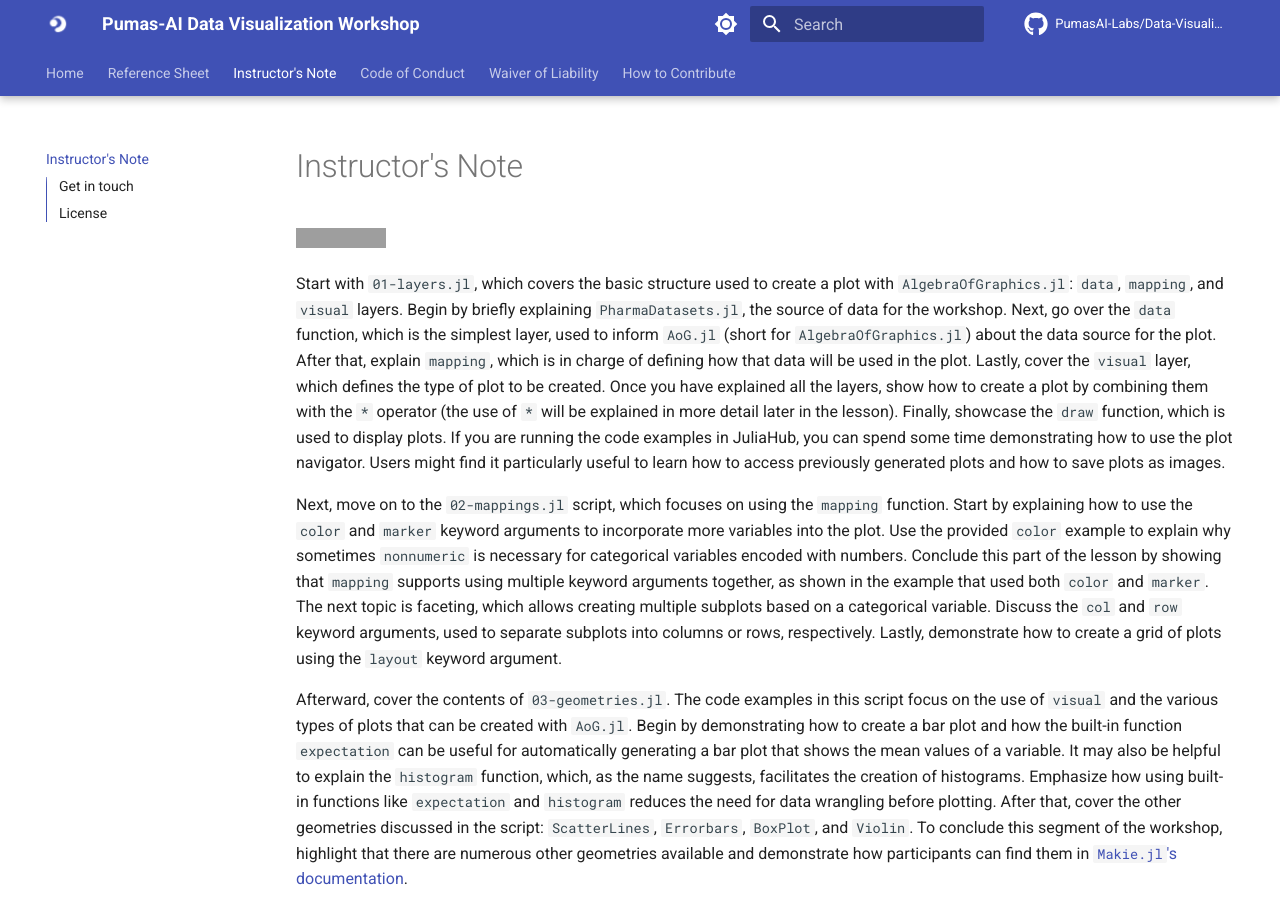
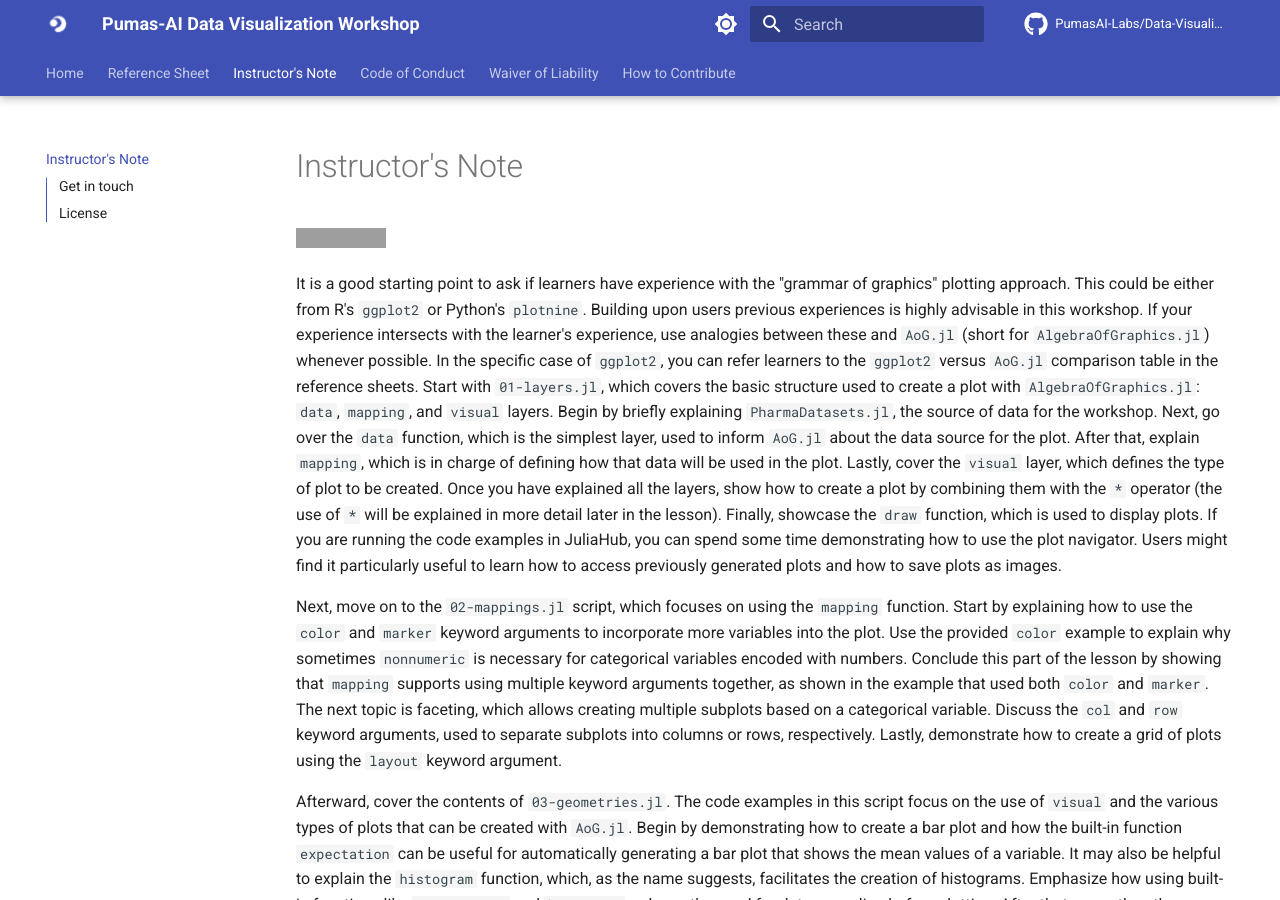
Before and after one commit to PumasAI-Labs/Data-Visualization, an MkDocs documentation site: the page built from docs/instructors.md, in a window 1280 px wide and 900 px high. Built offline with MkDocs 1.6.1 and Material for MkDocs 9.7.7, drawn with Linux system fonts in a browser that asks for light colours; comment, search, counter and statistics services are not loaded; grey boxes are pictures that could not be loaded.

Commit message:
Apply suggestions from code review
Co-authored-by: Jose Storopoli <jose@storopoli.io>

```diff
--- a/docs/instructors.md
+++ b/docs/instructors.md
@@ -4,9 +4,15 @@ title: Instructor's Notes for Pumas-AI Data Visualization Workshop
 
 [![CC BY-SA 4.0](https://img.shields.io/badge/License-CC%20BY--SA%204.0-lightgrey.svg)](http://creativecommons.org/licenses/by-sa/4.0/)
 
+It is a good starting point to ask if learners have experience with the "grammar of graphics" plotting approach.
+This could be either from R's `ggplot2` or Python's `plotnine`.
+Building upon users previous experiences is highly advisable in this workshop.
+If your experience intersects with the learner's experience,
+use analogies between these and `AoG.jl` (short for `AlgebraOfGraphics.jl`) whenever possible.
+In the specific case of `ggplot2`, you can refer learners to the `ggplot2` versus `AoG.jl` comparison table in the reference sheets.
 Start with `01-layers.jl`, which covers the basic structure used to create a plot with `AlgebraOfGraphics.jl`: `data`, `mapping`, and `visual` layers.
 Begin by briefly explaining `PharmaDatasets.jl`, the source of data for the workshop. Next, go over the `data` function, which is the simplest layer, used to
-inform `AoG.jl` (short for `AlgebraOfGraphics.jl`) about the data source for the plot. After that, explain `mapping`, which is in charge of defining how that data
+inform `AoG.jl` about the data source for the plot. After that, explain `mapping`, which is in charge of defining how that data
 will be used in the plot. Lastly, cover the `visual` layer, which defines the type of plot to be created. Once you have explained all the layers, show how to
 create a plot by combining them with the `*` operator (the use of `*` will be explained in more detail later in the lesson). Finally, showcase the `draw`
 function, which is used to display plots. If you are running the code examples in JuliaHub, you can spend some time demonstrating how to use the plot
```
